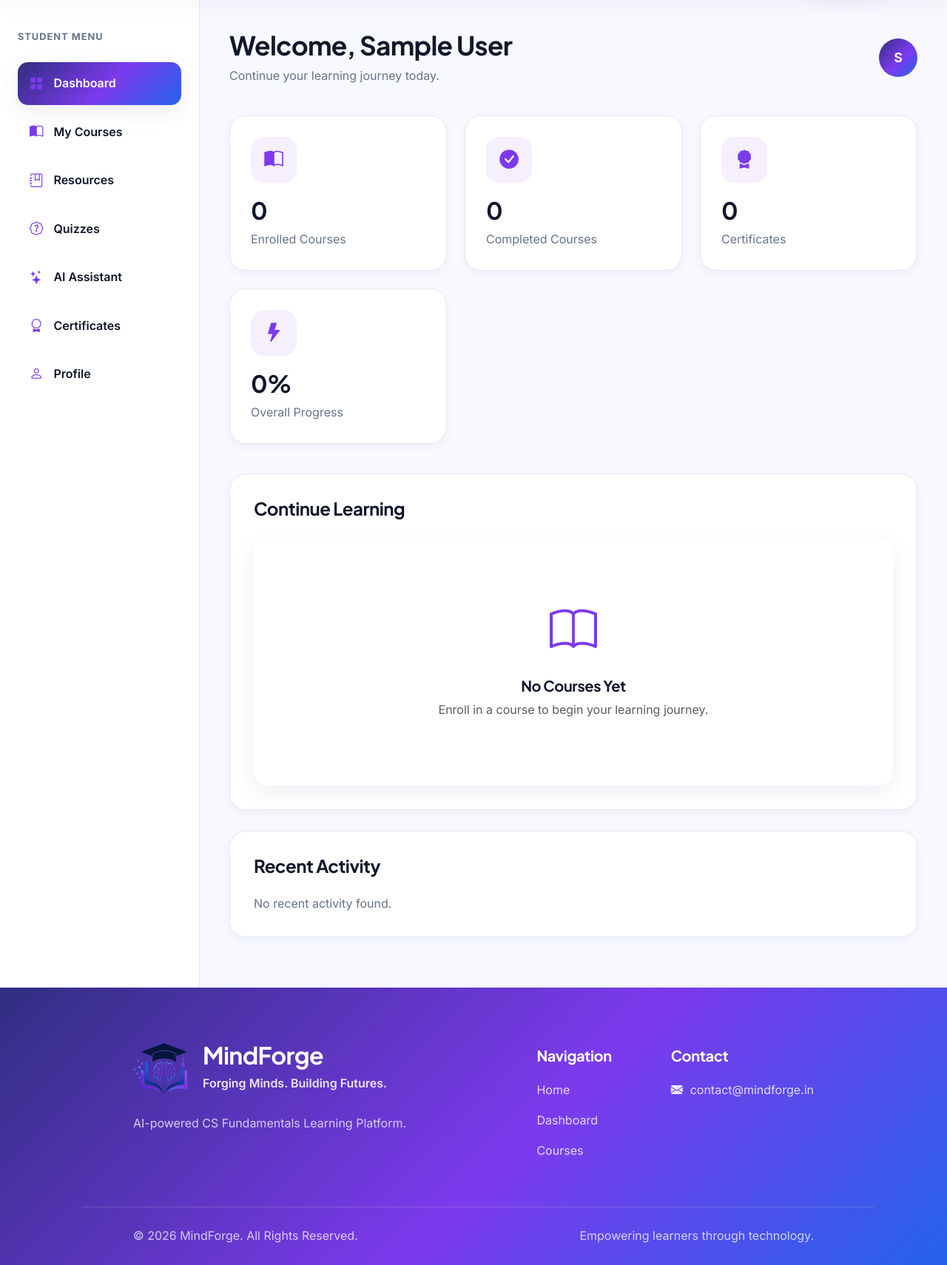
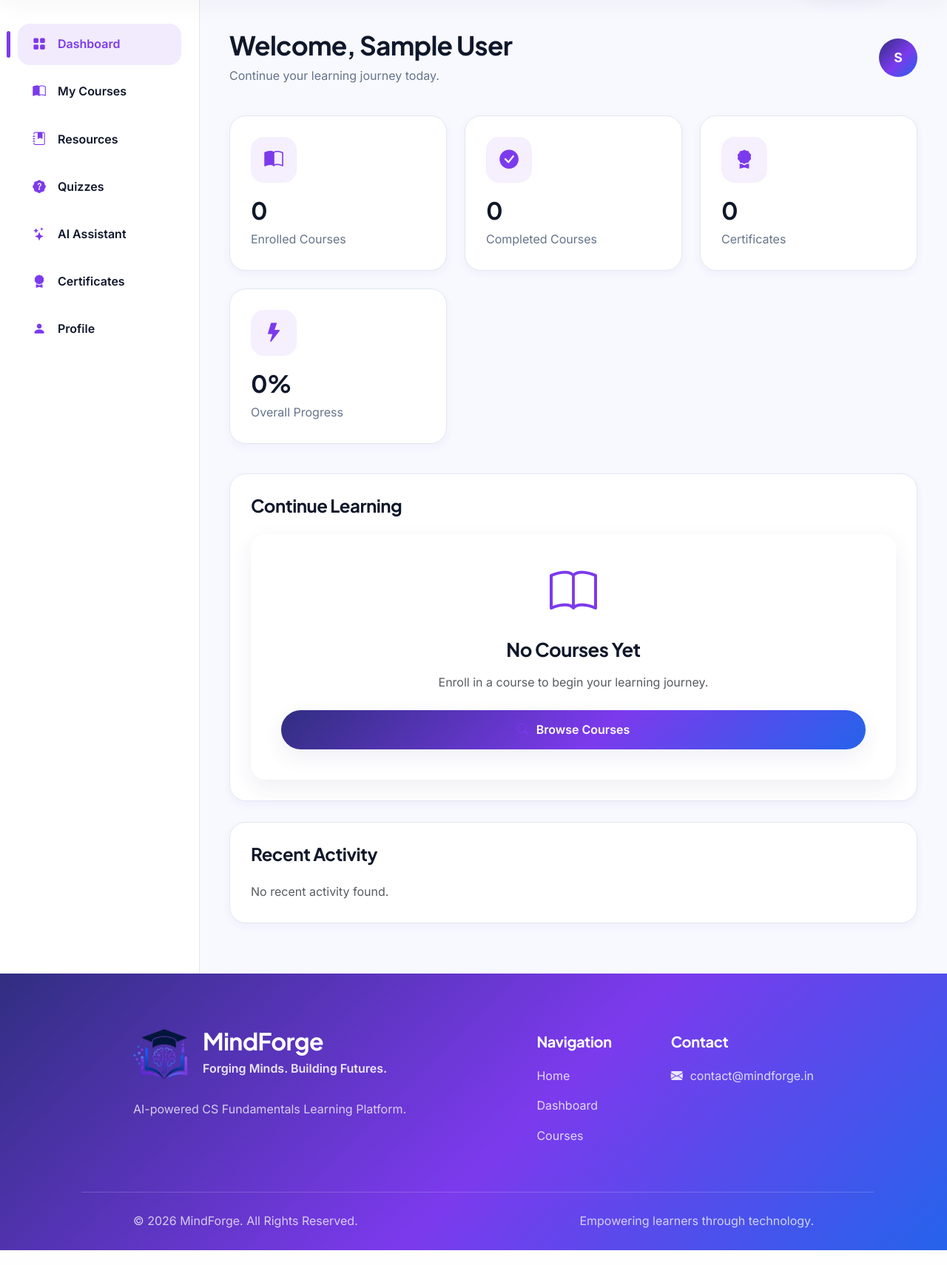
Before and after one commit to hxrdxk/MindForge, a Flask app: page /student/dashboard in a window 1280 px wide. Shown: the part 77-1787 px from the top of the page at 74% size. Run offline with Flask 3, Linux system fonts and the light colour scheme; the visitor is signed in with stand-in values (Sample User, id 1); data that the repository does not hold is empty.

Commit message:
more ui polishing

```diff
--- a/routes/student.py
+++ b/routes/student.py
@@ -201,6 +201,7 @@ def dashboard():
         certificate_count=certificate_count,
         page_title=f"Welcome, {current_user.full_name}",
         page_subtitle="Continue your learning journey today.",
+        active_page="dashboard",
         overall_progress=round(
             overall_progress,
             1,
@@ -222,6 +223,7 @@ def my_courses():
         enrollments=enrollments,
         page_title="My Courses",
         page_subtitle="Continue learning from your enrolled courses.",
+        active_page="courses"
     )
 
 @student_bp.route("/courses/<int:course_id>")
@@ -300,6 +302,7 @@ def course_curriculum(course_id):
         quiz_status=quiz_status,
         page_title=course.title,
         page_subtitle=course.description,
+        active_page="courses"
     )
 
 @student_bp.route("/lessons/<int:lesson_id>")
@@ -355,6 +358,7 @@ def lesson_view(lesson_id):
         previous_lesson=previous_lesson,
         next_lesson=next_lesson,
         completed=completed,
+        active_page="courses"
     )
 
 @student_bp.route(
@@ -543,6 +547,7 @@ def take_quiz(quiz_id):
         quiz=quiz,
         page_title=quiz.title,
         page_subtitle=f"{quiz.module.title} Quiz",
+        active_page="quizzes"
     )
 
 @student_bp.route(
@@ -616,6 +621,7 @@ def quiz_result(attempt_id):
         total_questions=total_questions,
         page_title="Quiz Result",
         page_subtitle=attempt.quiz.title,
+        active_page="quizzes"
     )
 
 @student_bp.route("/certificates")
@@ -636,6 +642,7 @@ def certificates():
     return render_template(
         "student/certificates.html",
         certificates=certificates,
+        active_page="certificates"
     )
 
 
@@ -670,6 +677,7 @@ def view_certificate(certificate_id):
     return render_template(
         "student/certificate.html",
         certificate=certificate,
+        active_page="certificates"
     )
 
 @student_bp.route(
--- a/static/css/components.css
+++ b/static/css/components.css
@@ -408,6 +408,26 @@
 }
 
 /* ==========================================
+   UTILITIES
+========================================== */
+
+.mf-between{
+
+    display:flex;
+
+    justify-content:space-between;
+
+    align-items:center;
+
+}
+
+.mf-text-muted{
+
+    color:var(--text-light);
+
+}
+
+/* ==========================================
    GLASS CARD
 ========================================== */
 
@@ -713,13 +733,15 @@
 
     align-items:center;
 
+    justify-content: space-between;
+
     gap:16px;
 
     padding:16px 20px;
 
     border:1px solid var(--border);
 
-    border-radius:var(--radius-md);
+    border-radius:var(--radius-lg);
 
     background:var(--surface);
 
@@ -748,6 +770,12 @@
 .mf-list-item + .mf-list-item{
 
     margin-top:12px;
+
+}
+
+.mf-list-item .mf-badge{
+
+    margin-left:auto;
 
 }
 
--- a/static/css/dashboard.css
+++ b/static/css/dashboard.css
@@ -39,29 +39,87 @@
 }
 
 .dashboard-nav a{
+
     display:flex;
+
     align-items:center;
+
     gap:14px;
-    padding:14px 16px;
-    border-radius:14px;
+
+    padding:14px 18px;
+
+    border-radius:16px;
+
     color:var(--text);
-    font-weight:600;
+
+    font-weight:var(--fw-semibold);
+
     transition:var(--transition);
+
+    position:relative;
+
 }
 
 .dashboard-nav a i{
-    font-size:1.15rem;
+
+    font-size:1.1rem;
+
+    width:22px;
+
+    text-align:center;
+
 }
 
 .dashboard-nav a:hover{
+
     background:rgba(124,58,237,.08);
+
     color:var(--secondary);
+
 }
 
 .dashboard-nav a.active{
-    background:var(--gradient);
-    color:#fff;
-    box-shadow:var(--shadow-md);
+
+    background:rgba(124,58,237,.10);
+
+    color:var(--secondary);
+
+}
+
+.dashboard-nav a.active::before{
+
+    content:"";
+
+    position:absolute;
+
+    left:-15px;
+
+    top:10px;
+
+    bottom:10px;
+
+    width:5px;
+
+    border-radius:999px;
+
+    background:var(--secondary);
+
+}
+
+/* ==========================================
+   MODULES
+========================================== */
+
+.dashboard-module{
+
+    margin-bottom:24px;
+
+}
+
+.dashboard-module:last-child{
+
+    margin-bottom:0;
+
 }
 
 /* ==========================================
@@ -161,7 +219,7 @@
     border-radius:22px;
     border:1px solid var(--border);
     box-shadow:var(--shadow-sm);
-    padding:32px;
+    padding:28px;
     margin-bottom:28px;
 }
 
--- a/templates/components/student_sidebar.html
+++ b/templates/components/student_sidebar.html
@@ -2,47 +2,104 @@
 
 <aside class="dashboard-sidebar">
 
-        <div class="dashboard-sidebar-title">
-
-            Student Menu
-
-        </div>
-
     <nav class="dashboard-nav">
 
-            <a href="#" class="active">
+        <a
+            href="{{ url_for('student.dashboard') }}"
+            class="{% if active_page == 'dashboard' %}active{% endif %}">
+
             <i class="bi bi-grid-fill"></i>
+
+            <span>
+
                 Dashboard
+
+            </span>
+
         </a>
 
-            <a href="{{ url_for('student.my_courses') }}">
+        <a
+            href="{{ url_for('student.my_courses') }}"
+            class="{% if active_page == 'courses' %}active{% endif %}">
+
             <i class="bi bi-book-half"></i>
+
+            <span>
+
                 My Courses
+
+            </span>
+
         </a>
 
-            <a href="#">
-                <i class="bi bi-journal-bookmark"></i>
+        <a
+            href="#"
+            class="{% if active_page == 'resources' %}active{% endif %}">
+
+            <i class="bi bi-journal-bookmark-fill"></i>
+
+            <span>
+
                 Resources
+
+            </span>
+
         </a>
 
-            <a href="#">
-                <i class="bi bi-patch-question"></i>
+        <a
+            href="#"
+            class="{% if active_page == 'quizzes' %}active{% endif %}">
+
+            <i class="bi bi-patch-question-fill"></i>
+
+            <span>
+
                 Quizzes
+
+            </span>
+
         </a>
 
-            <a href="#">
+        <a
+            href="#"
+            class="{% if active_page == 'assistant' %}active{% endif %}">
+
             <i class="bi bi-stars"></i>
+
+            <span>
+
                 AI Assistant
+
+            </span>
+
         </a>
 
-            <a href="{{ url_for('student.certificates') }}">
-                <i class="bi bi-award"></i>
+        <a
+            href="{{ url_for('student.certificates') }}"
+            class="{% if active_page == 'certificates' %}active{% endif %}">
+
+            <i class="bi bi-award-fill"></i>
+
+            <span>
+
                 Certificates
+
+            </span>
+
         </a>
 
-            <a href="#">
-                <i class="bi bi-person"></i>
+        <a
+            href="#"
+            class="{% if active_page == 'profile' %}active{% endif %}">
+
+            <i class="bi bi-person-fill"></i>
+
+            <span>
+
                 Profile
+
+            </span>
+
         </a>
 
     </nav>
--- a/templates/student/dashboard.html
+++ b/templates/student/dashboard.html
@@ -13,9 +13,7 @@ Student Dashboard | {{ brand.name }}
     <div class="dashboard-card">
 
         <div class="dashboard-card-icon">
-
             <i class="bi bi-book-half"></i>
-
         </div>
 
         <h3>{{ total_courses }}</h3>
@@ -27,9 +25,7 @@ Student Dashboard | {{ brand.name }}
     <div class="dashboard-card">
 
         <div class="dashboard-card-icon">
-
             <i class="bi bi-check-circle-fill"></i>
-
         </div>
 
         <h3>{{ completed_courses }}</h3>
@@ -41,9 +37,7 @@ Student Dashboard | {{ brand.name }}
     <div class="dashboard-card">
 
         <div class="dashboard-card-icon">
-
             <i class="bi bi-award-fill"></i>
-
         </div>
 
         <h3>{{ certificate_count }}</h3>
@@ -55,9 +49,7 @@ Student Dashboard | {{ brand.name }}
     <div class="dashboard-card">
 
         <div class="dashboard-card-icon">
-
             <i class="bi bi-lightning-fill"></i>
-
         </div>
 
         <h3>{{ overall_progress }}%</h3>
@@ -74,11 +66,7 @@ Student Dashboard | {{ brand.name }}
 
     <div class="dashboard-section-header">
 
-                <h2>
-
-                    Continue Learning
-
-                </h2>
+        <h2>Continue Learning</h2>
 
     </div>
 
@@ -88,23 +76,21 @@ Student Dashboard | {{ brand.name }}
 
         {% for enrollment in enrollments %}
 
-                <div class="col-lg-6">
+        <div class="col-xl-6">
 
             <div class="glass-card">
 
-                        <div>
-
-                            <div class="d-flex justify-content-between align-items-start">
+                <div class="d-flex justify-content-between align-items-start mb-3">
 
                     <div>
 
-                                    <h5 class="mb-2">
+                        <h4 class="mb-2">
 
                             {{ enrollment.course.title }}
 
-                                    </h5>
+                        </h4>
 
-                                    <p class="text-muted mb-3">
+                        <p class="text-muted mb-0">
 
                             {{ enrollment.course.description[:90] }}
                             {% if enrollment.course.description|length > 90 %}...{% endif %}
@@ -133,31 +119,19 @@ Student Dashboard | {{ brand.name }}
 
                 </div>
 
-                            <div class="mb-2 d-flex justify-content-between">
+                <div class="d-flex justify-content-between mb-2">
 
-                                <small>
+                    <small>Progress</small>
 
-                                    Progress
-
-                                </small>
-
-                                <small>
-
-                                    {{ enrollment.progress }}%
-
-                                </small>
+                    <small>{{ enrollment.progress }}%</small>
 
                 </div>
 
-                            <div class="mf-progress">
+                <div class="mf-progress mb-4">
 
                     <div
                         class="mf-progress-fill"
-                                    role="progressbar"
-                                    style="width: {{ enrollment.progress }}%;"
-                                    aria-valuenow="{{ enrollment.progress }}"
-                                    aria-valuemin="0"
-                                    aria-valuemax="100">
+                        style="width:{{ enrollment.progress }}%">
 
                     </div>
 
@@ -167,23 +141,19 @@ Student Dashboard | {{ brand.name }}
 
                     <small class="text-muted">
 
-                                    Enrolled:
-                                    {{ enrollment.enrolled_at.strftime("%d %b %Y") }}
+                        Enrolled on {{ enrollment.enrolled_at.strftime("%d %b %Y") }}
 
                     </small>
 
                     <a
-                                    href="{{ url_for(
-                                        'student.course_curriculum',
-                                        course_id=enrollment.course.id
-                                    ) }}"
-                                    class="btn primary-btn btn-sm">
+                        href="{{ url_for('student.course_curriculum', course_id=enrollment.course.id) }}"
+                        class="primary-btn">
 
-                                    Continue Learning →
+                        Continue Learning
+
+                        <i class="bi bi-arrow-right"></i>
 
                     </a>
-
-                            </div>
 
                 </div>
 
@@ -197,25 +167,35 @@ Student Dashboard | {{ brand.name }}
 
     {% else %}
 
-            <div class="glass-card">
+    <div class="glass-card text-center">
 
-                <div class="text-center py-5">
+        <i
+            class="bi bi-book display-3 mb-4"
+            style="color:var(--secondary);">
 
-                    <i class="bi bi-book display-3"></i>
+        </i>
 
-                    <h4 class="mt-4">
+        <h3 class="mb-3">
 
             No Courses Yet
 
-                    </h4>
+        </h3>
 
-                    <p class="text-muted">
+        <p class="text-muted mb-4">
 
             Enroll in a course to begin your learning journey.
 
         </p>
 
-                </div>
+        <a
+            href="{{ url_for('course.catalog') }}"
+            class="primary-btn">
+
+            <i class="bi bi-search"></i>
+
+            Browse Courses
+
+        </a>
 
     </div>
 
@@ -229,15 +209,11 @@ Student Dashboard | {{ brand.name }}
 
     <div class="dashboard-section-header">
 
-                <h2>
-
-                    Recent Activity
-
-                </h2>
+        <h2>Recent Activity</h2>
 
     </div>
 
-            <p>
+    <p class="text-muted mb-0">
 
         No recent activity found.
 
```
Also changed, not shown: templates/student/course_curriculum.html (+137 -51 lines), templates/student/my_courses.html (+41 -44 lines). Lines whose indentation alone changed are shown as unchanged.
